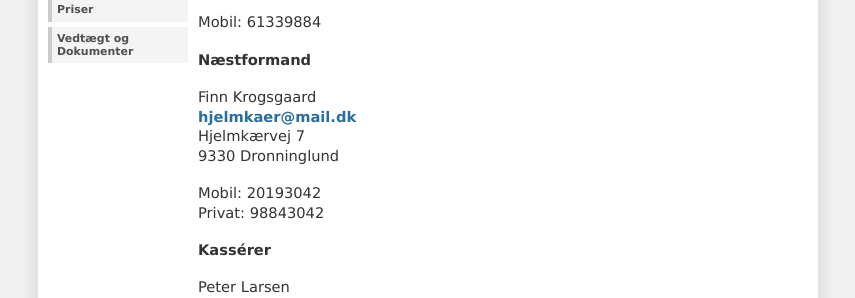
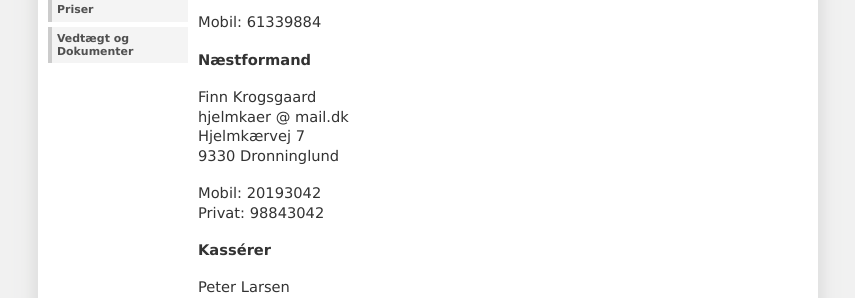
Before and after one commit to Nichlas/melholtvand, a Jekyll site: the page built from bestyrelsen.md, in a window 1280 px wide. Shown: the part 326-624 px from the top of the page, without its empty margins (212-1067 px from the left). Built offline with Jekyll 4.4.1, drawn with Linux system fonts in a browser that asks for light colours.

Commit message:
Make emails harder to spam.

```diff
--- a/bestyrelsen.md
+++ b/bestyrelsen.md
@@ -16,7 +16,7 @@ Mobil: 61339884
 
 <p class="h-card">
   <span class="p-name">Finn Krogsgaard</span><br />
-  <a class="u-email" href="mailto:hjelmkaer@mail.dk">hjelmkaer@mail.dk</a><br />
+  hjelmkaer @ mail.dk<br />
   <span class="p-street-address">Hjelmkærvej 7</span><br />
   <span class="p-locality">9330 Dronninglund</span>
 </p>
```
